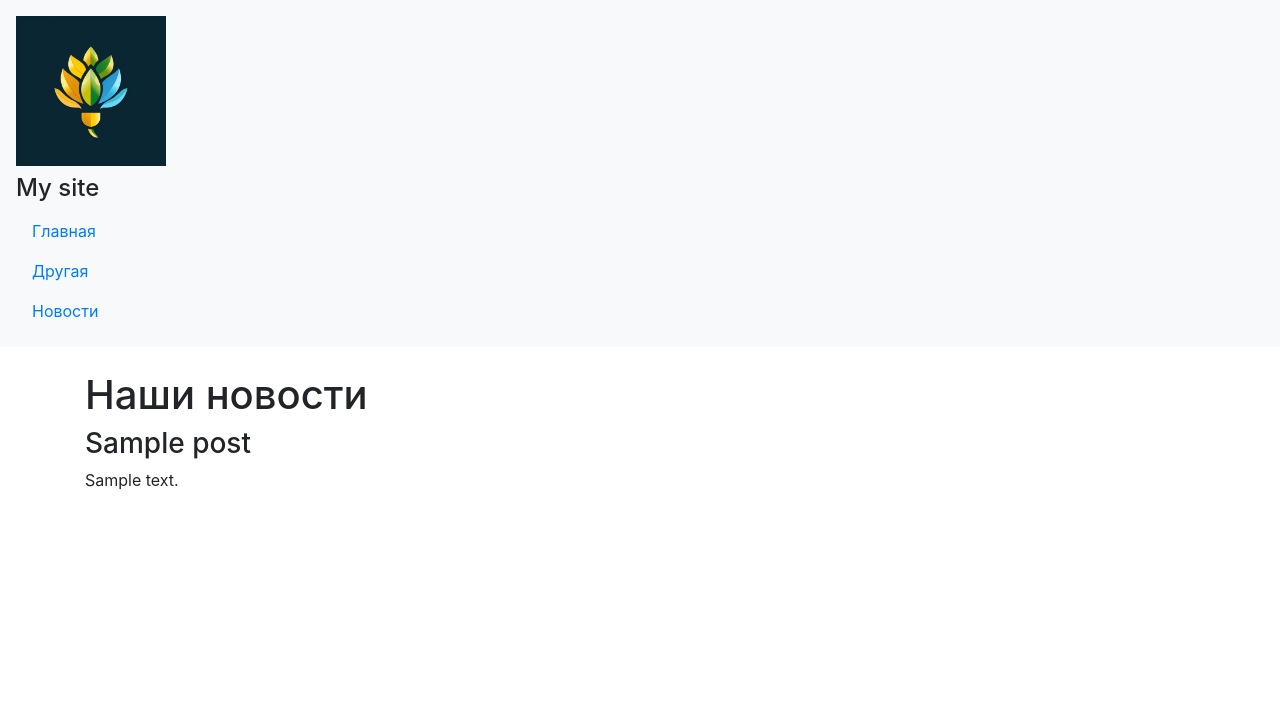
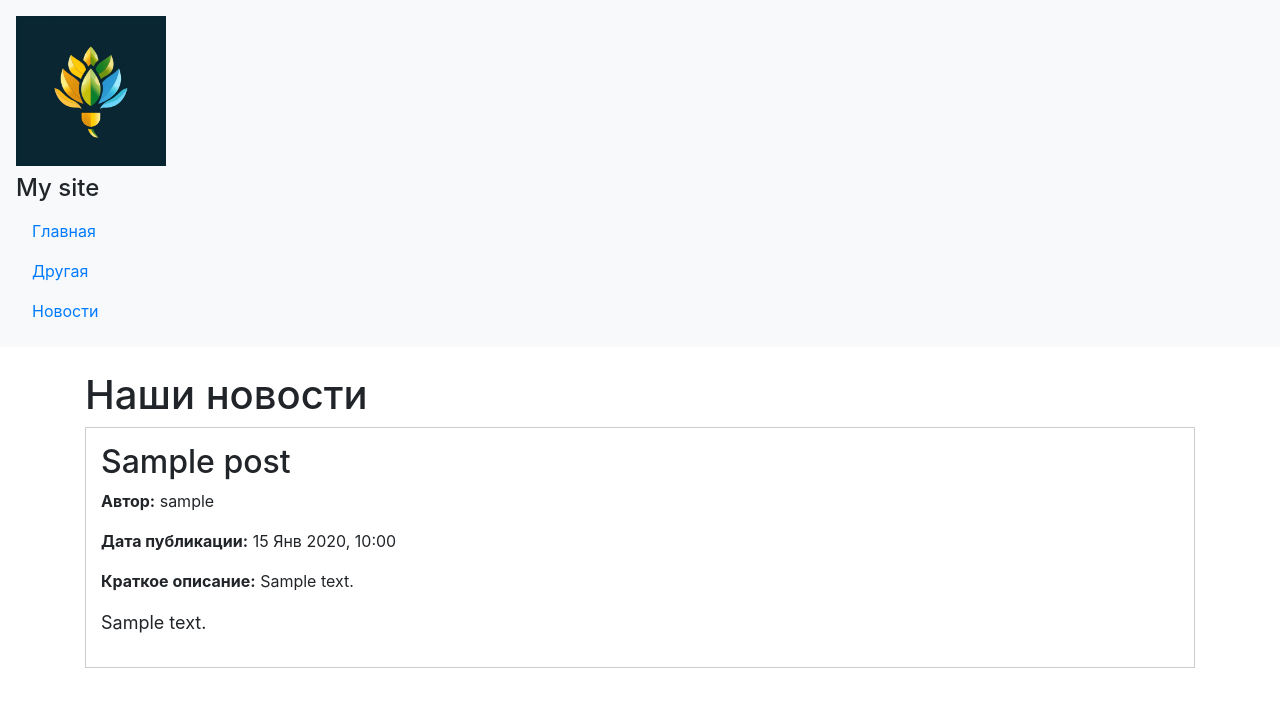
Before and after one commit to Olga-Pro/hw_dj03, a Django app: page /news/ in a window 1280 px wide. Shown: the top 707 px of the page. Run offline with Django 5.2, Linux system fonts and the light colour scheme; tables that the repository leaves empty hold one stand-in row (Sample ...); some libraries are stand-ins or nearby versions.

Commit message:
add user

```diff
--- a/news/my_news/models.py
+++ b/news/my_news/models.py
@@ -1,9 +1,17 @@
 from django.db import models
+from django.contrib.auth.models import User
 
 
 # Create your models here.
 class News_post(models.Model):
-    user_name = models.CharField('Автор новости', max_length=50)
+    user = models.ForeignKey(User,on_delete=models.CASCADE, verbose_name='Автор новости' , default=1)
+    # Поле `user` связывает модель `News_post` с моделью `User`.
+    # Параметр `on_delete=models.CASCADE` обеспечивает удаление новостей,
+    # если пользователь будет удален из базы данных.
+    # Параметр `verbose_name` используется для более дружественного отображения
+    # имени поля в административной панели.
+    # ID пользователя по умолчанию
+
     title = models.CharField('Название новости', max_length=50)
     short_description = models.CharField('Краткое описание новости', max_length=200)
     text = models.TextField('Новость')
--- a/news/my_news/templates/my_news/news.html
+++ b/news/my_news/templates/my_news/news.html
@@ -7,9 +7,15 @@
 {% block content %}
 <h1>Наши новости</h1>
     {% for new in news %}
-	<div>
-		<h3> {{ new.title }} </h3>
-		<p> {{ new.short_description }} </p>
-	</div>
+	   <div style="border: 1px solid #ccc; padding: 15px; margin-bottom: 15px;">
+        <h2>{{ new.title }}</h2>
+        <p><strong>Автор:</strong> {{ new.user.username }}</p>
+        <p><strong>Дата публикации:</strong> {{ new.pub_date|date:"d M Y, H:i" }}</p>
+        <p><strong>Краткое описание:</strong> {{ new.short_description }}</p>
+        <div style="margin-top: 15px;">
+
+            <p style="font-size: 18px;">{{ new.text }}</p>
+        </div>
+    </div>
     {% endfor %}
 {% endblock %}
```
Also changed, not shown: news/my_news/migrations/0002_alter_news_post_options_remove_news_post_user_name_and_more.py (added).
